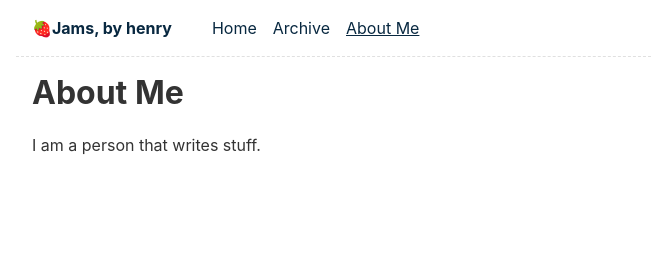
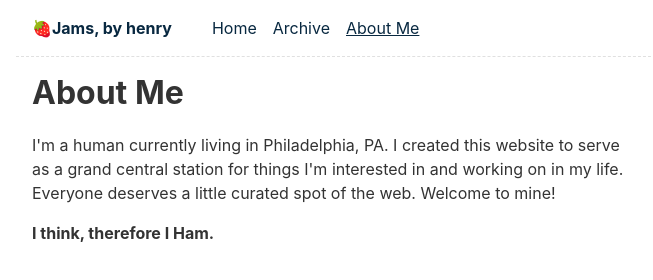
Before and after one commit to henryjams/henryjams.github.io, an Eleventy site: page content/about/index.md in a window 1280 px wide. Shown: the whole page, without its empty margins (304-957 px from the left). Built offline with nearby package versions, Linux system fonts and the light colour scheme; Eleventy itself is replaced by a stand-in of ours; files that its build step writes are made by us from their sources.

Commit message:
adjust "about me" section

```diff
--- a/content/about/index.md
+++ b/content/about/index.md
@@ -6,4 +6,6 @@ eleventyNavigation:
 ---
 # About Me
 
-I am a person that writes stuff.
+I'm a human currently living in Philadelphia, PA. I created this website to serve as a grand central station for things I'm interested in and working on in my life. Everyone deserves a little curated spot of the web. Welcome to mine!
+
+**I think, therefore I Ham.**
--- a/content/blog/fifthpost.md
+++ b/content/blog/fifthpost.md
@@ -1,5 +1,5 @@
 ---
-title: This is a fifth post (draft)
+title: This is a fifth post
 description: sourdough english muffins eh?
 date: 2023-01-23
 tags:
```
